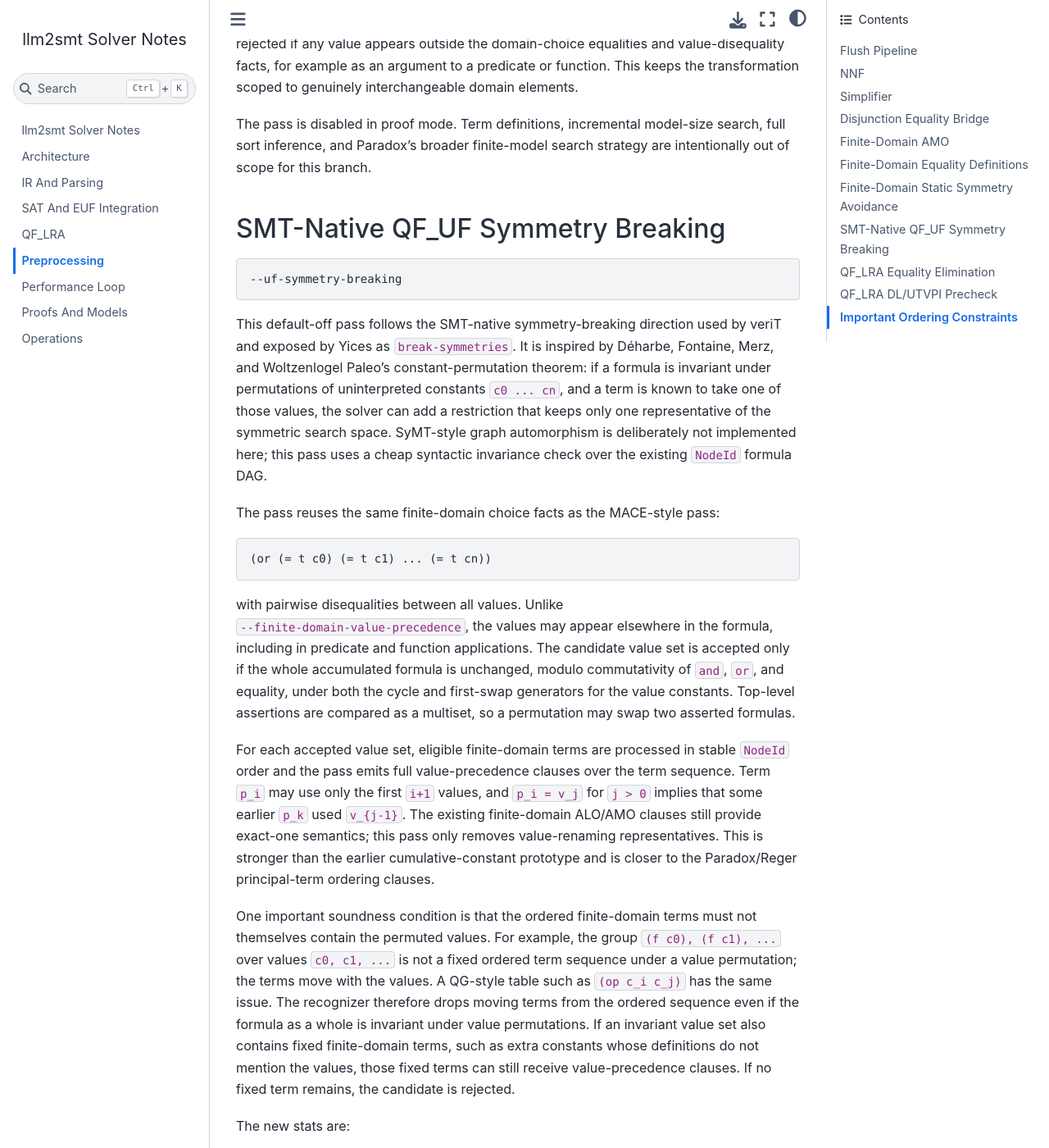
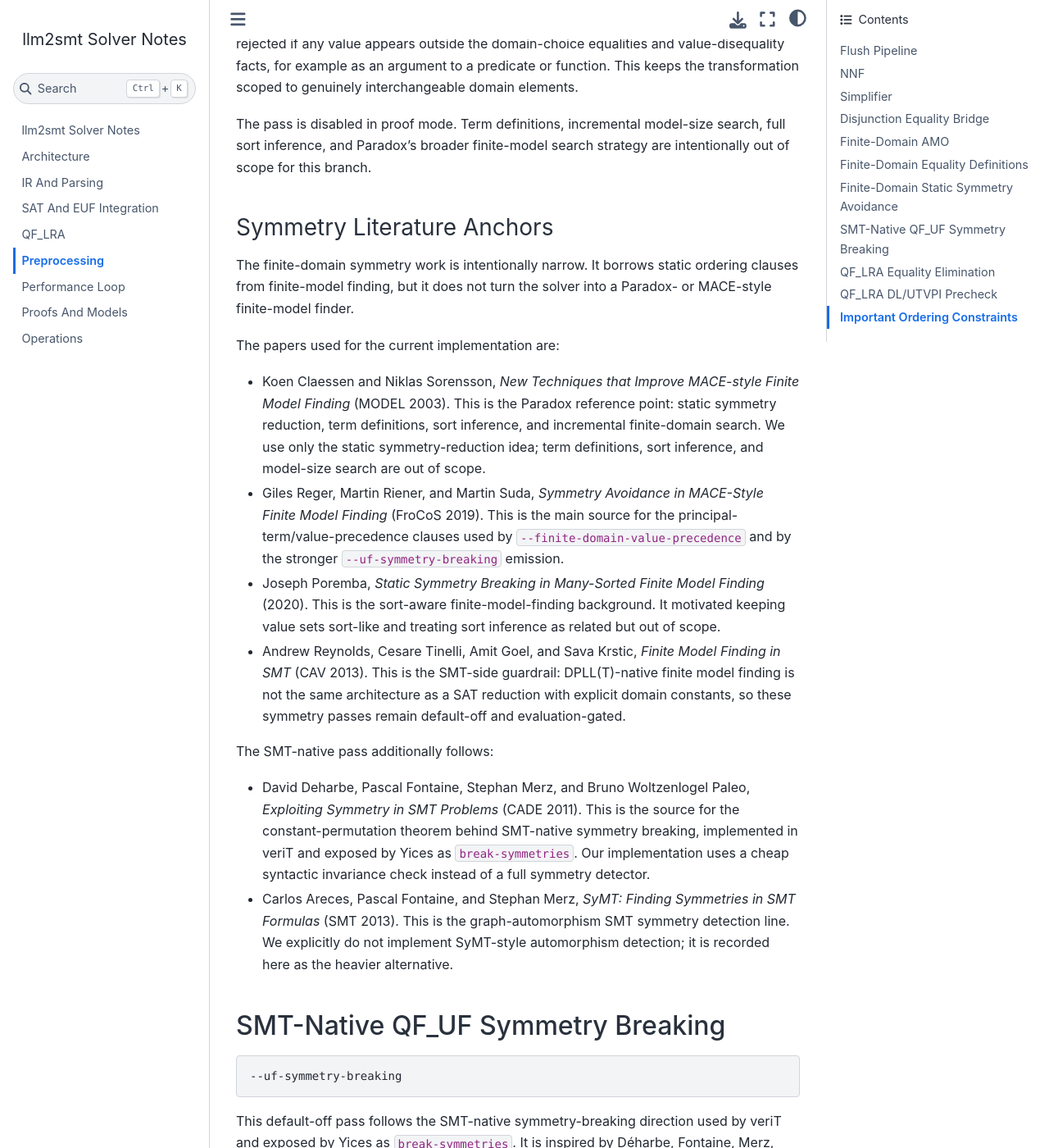
Before and after one commit to MikolasJanota/llm2smt, a Jupyter Book: the page built from docs/preprocessing.md, in a window 1280 px wide and 1400 px high, scrolled down 3457 px. Shown: the whole window at 82% size. Built offline with Jupyter Book 1.0.4 settings and Sphinx 7.4.7 and the Sphinx Book theme 1.1.4, drawn with Linux system fonts in a browser that asks for light colours.

Commit message:
Document symmetry references and triangle equality propagation

```diff
--- a/docs/preprocessing.md
+++ b/docs/preprocessing.md
@@ -152,6 +152,46 @@ elements.
 The pass is disabled in proof mode. Term definitions, incremental model-size
 search, full sort inference, and Paradox's broader finite-model search strategy
 are intentionally out of scope for this branch.
+
+### Symmetry Literature Anchors
+
+The finite-domain symmetry work is intentionally narrow.  It borrows static
+ordering clauses from finite-model finding, but it does not turn the solver into
+a Paradox- or MACE-style finite-model finder.
+
+The papers used for the current implementation are:
+
+- Koen Claessen and Niklas Sorensson, *New Techniques that Improve MACE-style
+  Finite Model Finding* (MODEL 2003).  This is the Paradox reference point:
+  static symmetry reduction, term definitions, sort inference, and incremental
+  finite-domain search.  We use only the static symmetry-reduction idea; term
+  definitions, sort inference, and model-size search are out of scope.
+- Giles Reger, Martin Riener, and Martin Suda, *Symmetry Avoidance in
+  MACE-Style Finite Model Finding* (FroCoS 2019).  This is the main source for
+  the principal-term/value-precedence clauses used by
+  `--finite-domain-value-precedence` and by the stronger
+  `--uf-symmetry-breaking` emission.
+- Joseph Poremba, *Static Symmetry Breaking in Many-Sorted Finite Model
+  Finding* (2020).  This is the sort-aware finite-model-finding background.  It
+  motivated keeping value sets sort-like and treating sort inference as related
+  but out of scope.
+- Andrew Reynolds, Cesare Tinelli, Amit Goel, and Sava Krstic, *Finite Model
+  Finding in SMT* (CAV 2013).  This is the SMT-side guardrail: DPLL(T)-native
+  finite model finding is not the same architecture as a SAT reduction with
+  explicit domain constants, so these symmetry passes remain default-off and
+  evaluation-gated.
+
+The SMT-native pass additionally follows:
+
+- David Deharbe, Pascal Fontaine, Stephan Merz, and Bruno Woltzenlogel Paleo,
+  *Exploiting Symmetry in SMT Problems* (CADE 2011).  This is the source for the
+  constant-permutation theorem behind SMT-native symmetry breaking, implemented
+  in veriT and exposed by Yices as `break-symmetries`.  Our implementation uses
+  a cheap syntactic invariance check instead of a full symmetry detector.
+- Carlos Areces, Pascal Fontaine, and Stephan Merz, *SyMT: Finding Symmetries in
+  SMT Formulas* (SMT 2013).  This is the graph-automorphism SMT symmetry
+  detection line.  We explicitly do not implement SyMT-style automorphism
+  detection; it is recorded here as the heavier alternative.
 
 ## SMT-Native QF_UF Symmetry Breaking
 
```
Also changed, not shown: docs/sat-euf.md (+21 -0 lines).
